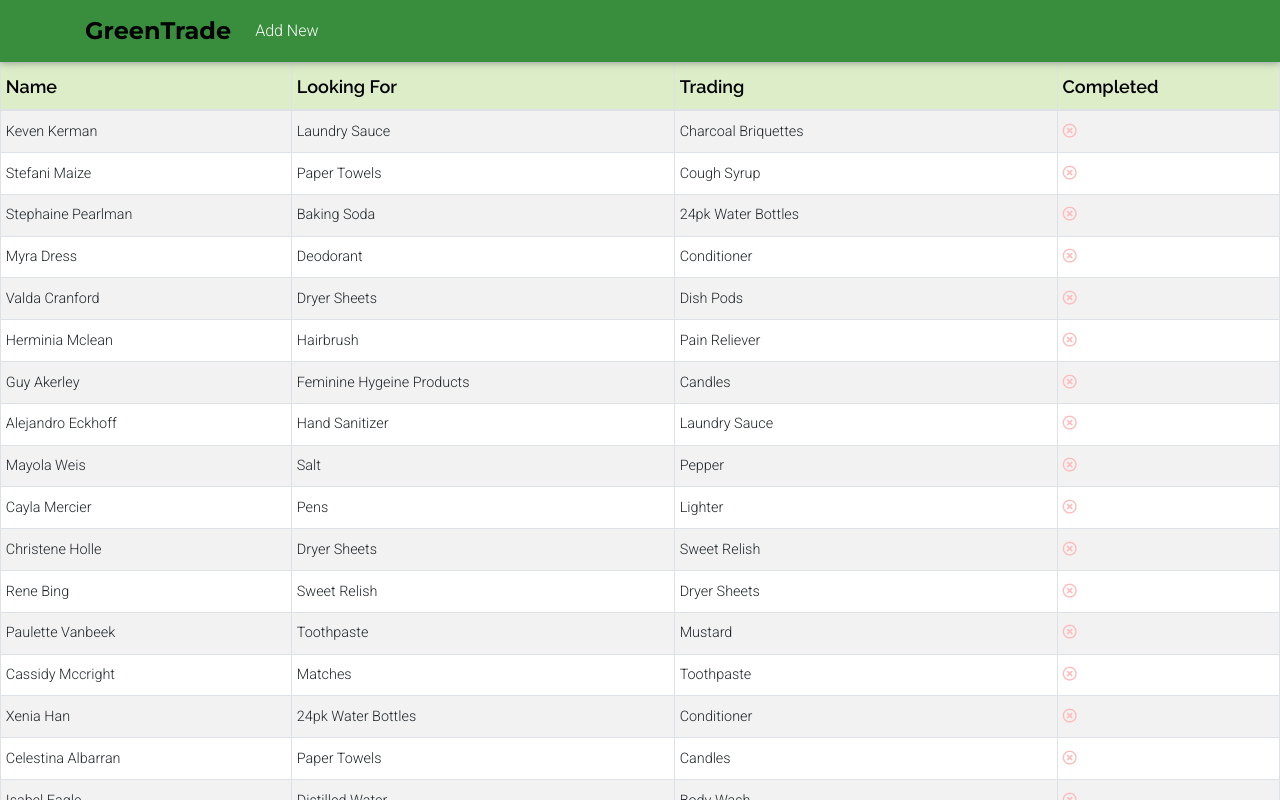
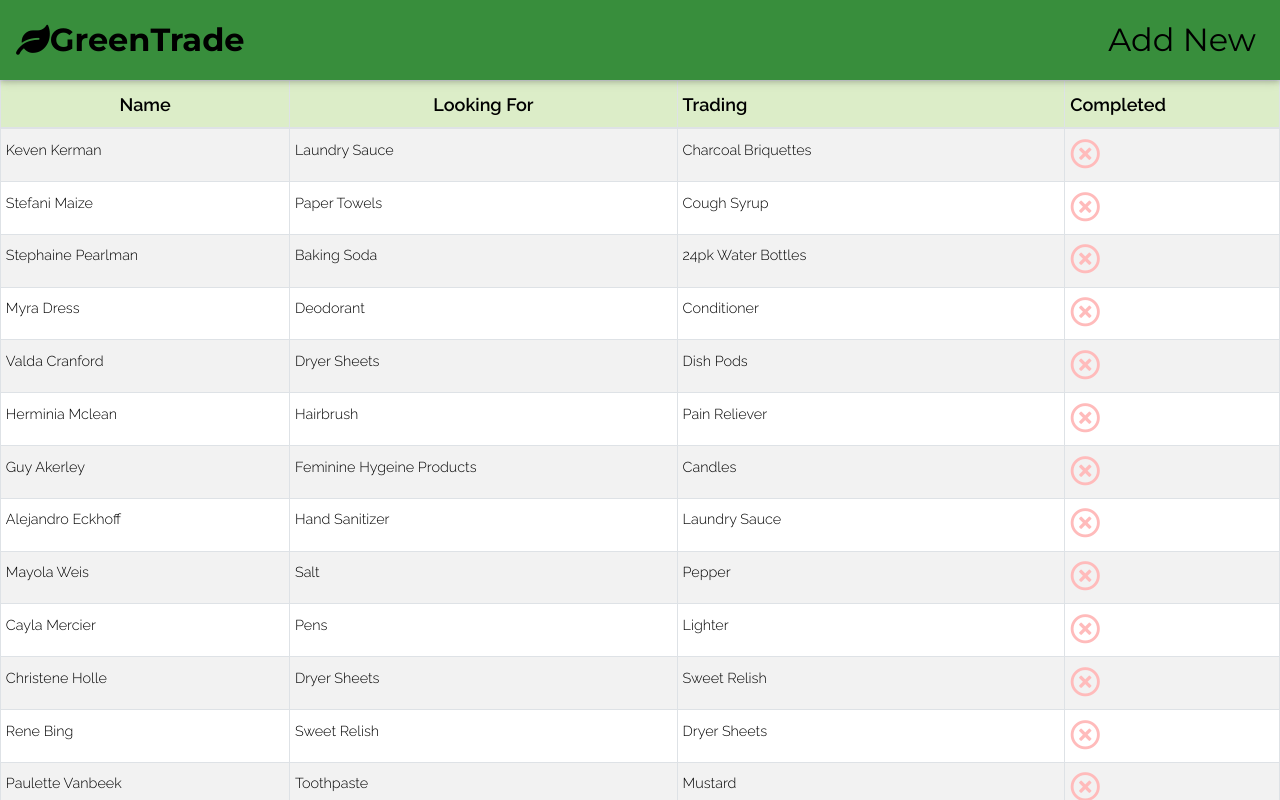
Before and after one commit to swstegall/green-trade, a React (Create React App) app in the folder frontend/: page / in a window 1280 px wide. Shown: the top 800 px of the page. Built offline with nearby package versions, Linux system fonts and the light colour scheme.

Commit message:
WIP Frontend changes

```diff
--- a/frontend/public/index.html
+++ b/frontend/public/index.html
@@ -4,8 +4,7 @@
     <meta charset="utf-8" />
     <link rel="icon" href="%PUBLIC_URL%/favicon.ico" />
     <link href="https://fonts.googleapis.com/css2?family=Montserrat:wght@400;700&display=swap" rel="stylesheet">
-    <link href="https://fonts.googleapis.com/css2?family=Raleway:wght@600&display=swap" rel="stylesheet">
-    <meta name="viewport" content="width=device-width, initial-scale=1" />
+    <link href="https://fonts.googleapis.com/css2?family=Raleway:wght@300;600&display=swap" rel="stylesheet">    <meta name="viewport" content="width=device-width, initial-scale=1" />
     <meta name="theme-color" content="#000000" />
     <meta
       name="description"
--- a/frontend/src/components/body/body.tsx
+++ b/frontend/src/components/body/body.tsx
@@ -22,15 +22,15 @@ export class Body extends Component<
       const tempRows = arr.map((item: any, index: number) => {
         return (
           <tr key={index}>
-            <td>{item.name}</td>
-            <td>{item.lookingFor}</td>
-            <td>{item.trading}</td>
+            <td style={{ color: "#000000", fontFamily: "Raleway", fontSize: "regular" }}>{item.name}</td>
+            <td style={{ color: "#000000", fontFamily: "Raleway", fontSize: "regular" }}>{item.lookingFor}</td>
+            <td style={{ color: "#000000", fontFamily: "Raleway", fontSize: "regular" }}>{item.trading}</td>
             <td>
               {item.completed ? (
-                <i style={{ color: "#BBFFBB" }} className={"fas fa-check"}></i>
+                <i style={{ color: "#BBFFBB", fontSize: "30px" }} className={"fas fa-check"}></i>
               ) : (
                   <i
-                  style={{ color: "#FFBBBB" }}
+                    style={{ color: "#FFBBBB", fontSize: "30px" }}
                     className={"far fa-times-circle"}
                   ></i>
                 )}
@@ -56,15 +56,15 @@ export class Body extends Component<
       const tempRows = arr.map((item: any, index: number) => {
         return (
           <tr key={index}>
-            <td>{item.name}</td>
-            <td>{item.lookingFor}</td>
-            <td>{item.trading}</td>
+            <td style={{ color: "#000000", fontFamily: "Raleway", fontSize: "regular" }}>{item.name}</td>
+            <td style={{ color: "#000000", fontFamily: "Raleway", fontSize: "regular" }}>{item.lookingFor}</td>
+            <td style={{ color: "#000000", fontFamily: "Raleway", fontSize: "regular" }}>{item.trading}</td>
             <td>
               {item.completed ? (
-                <i style={{ color: "#BBFFBB" }} className={"fas fa-check"}></i>
+                <i style={{ color: "#BBFFBB", fontSize: "30px" }} className={"fas fa-check"}></i>
               ) : (
                   <i
-                  style={{ color: "#FFBBBB" }}
+                    style={{ color: "#FFBBBB", fontSize: "30px" }}
                     className={"far fa-times-circle"}
                   ></i>
                 )}
@@ -94,10 +94,10 @@ export class Body extends Component<
             >
               <thead>
                 <tr>
-                  <th className={"th-sm"} style={{color: "#000000", backgroundColor: "#dcedc8", fontFamily: "Raleway", fontWeight: "bold", fontSize: "large"}}>Name</th>
-                  <th className={"th-sm"} style={{color: "#000000", backgroundColor: "#dcedc8", fontFamily: "Raleway", fontWeight: "bold", fontSize: "large" }}>Looking For</th>
-                  <th className={"th-sm"} style={{color: "#000000", backgroundColor: "#dcedc8", fontFamily: "Raleway", fontWeight: "bold", fontSize: "large"}}>Trading</th>
-                  <th className={"th-sm"} style={{color: "#000000",backgroundColor: "#dcedc8", fontFamily: "Raleway", fontWeight: "bold", fontSize: "large"}}>Completed</th>
+                  <th className={"th-sm"} style={{ color: "#000000", backgroundColor: "#dcedc8", fontFamily: "Raleway", fontWeight: "bold", fontSize: "large", textAlign: "center" }}>Name</th>
+                  <th className={"th-sm"} style={{ color: "#000000", backgroundColor: "#dcedc8", fontFamily: "Raleway", fontWeight: "bold", fontSize: "large", textAlign: "center"}}>Looking For</th>
+                  <th className={"th-sm"} style={{ color: "#000000", backgroundColor: "#dcedc8", fontFamily: "Raleway", fontWeight: "bold", fontSize: "large" }}>Trading</th>
+                  <th className={"th-sm"} style={{ color: "#000000", backgroundColor: "#dcedc8", fontFamily: "Raleway", fontWeight: "bold", fontSize: "large" }}>Completed</th>
                 </tr>
               </thead>
             <tbody>{this.state.tableItems}</tbody>
@@ -105,7 +105,8 @@ export class Body extends Component<
           </div>
     ) : (
       <div>loading</div>
-        )}
+    )
+  }
       </div>
     );
   }
--- a/frontend/src/components/navbar/navbar.tsx
+++ b/frontend/src/components/navbar/navbar.tsx
@@ -29,19 +29,19 @@ export class Navbar extends Component<
       <div>
         <Router>
           <MDBNavbar style={bgPink} dark scrolling expand="md">
-            <MDBContainer>
+            <MDBNavbarNav left>
               <MDBNavbarBrand href="/">
-                <strong style={{color: "#000000", fontSize:"x-large", fontFamily: "Montserrat", fontWeight:"bold"}}>GreenTrade</strong>
+                <strong style={{ color: "#000000", fontSize: "xx-large", fontFamily: "Montserrat", fontWeight: "bold" }}><i className="fas fa-leaf" style={{ fontSize: "30px" }}></i>GreenTrade</strong>
               </MDBNavbarBrand>
+            </MDBNavbarNav>
+            <MDBNavbarNav right>
               <MDBNavbarToggler />
               <MDBCollapse isOpen={this.props.collapse} navbar>
-                <MDBNavbarNav left>
-                  <MDBNavItem onClick={this.props.addNew}>
-                    <MDBNavLink to="#">Add New</MDBNavLink>
-                  </MDBNavItem>
-                </MDBNavbarNav>
+                <MDBNavItem onClick={this.props.addNew}>
+                  <MDBNavLink to="#" style={{ color: "#000000", fontSize: "xx-large", fontFamily: "Montserrat", fontWeight: "regular" }}>Add New</MDBNavLink>
+                </MDBNavItem>
               </MDBCollapse>
-            </MDBContainer>
+            </MDBNavbarNav>
           </MDBNavbar>
         </Router>
       </div>
```
Lines whose indentation alone changed are shown as unchanged.
